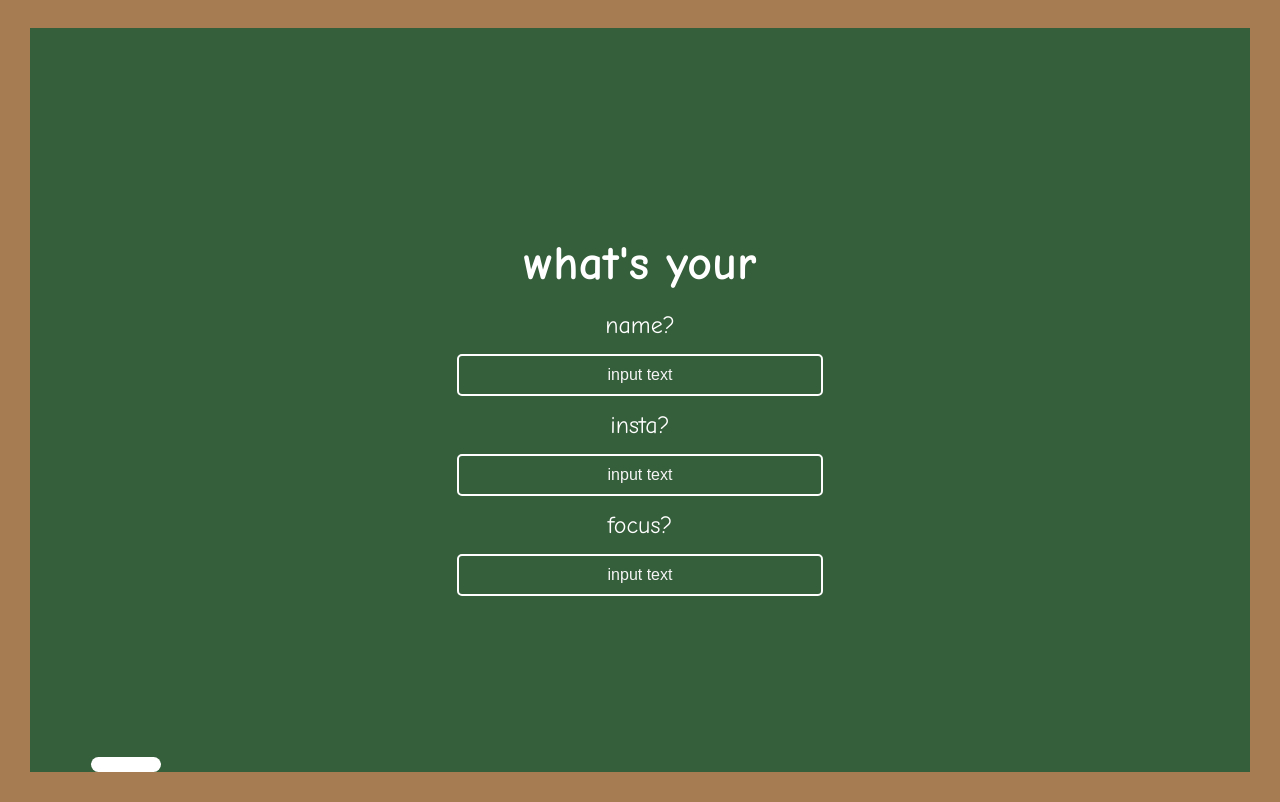
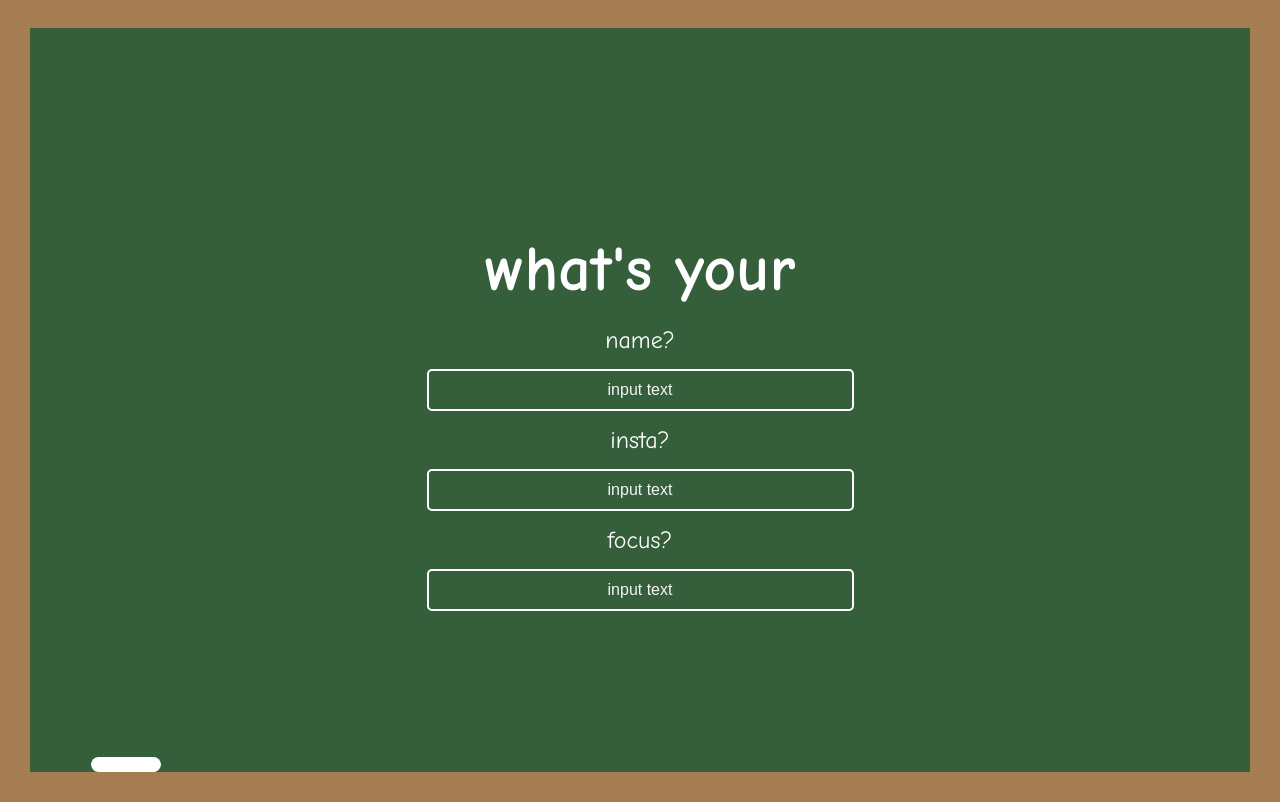
Before and after one commit to aaneres/keys, a plain HTML site: page client/index.html in a window 1280 px wide. Drawn offline with Linux system fonts and the light colour scheme.

Commit message:
Small change to styles.css

```diff
--- a/client/styles.css
+++ b/client/styles.css
@@ -26,7 +26,7 @@ body {
   /* Chalkboard Index Content */
   .chalkboard-border {
     text-align: center;
-    width: 30%;
+    width: 35%;
     color: white;
   }
 
@@ -38,7 +38,7 @@ body {
   }
 
   h1 {
-    font-size: 3em;
+    font-size: 4em;
     margin-bottom: 20px;
     text-transform: lowercase;
   }
```
